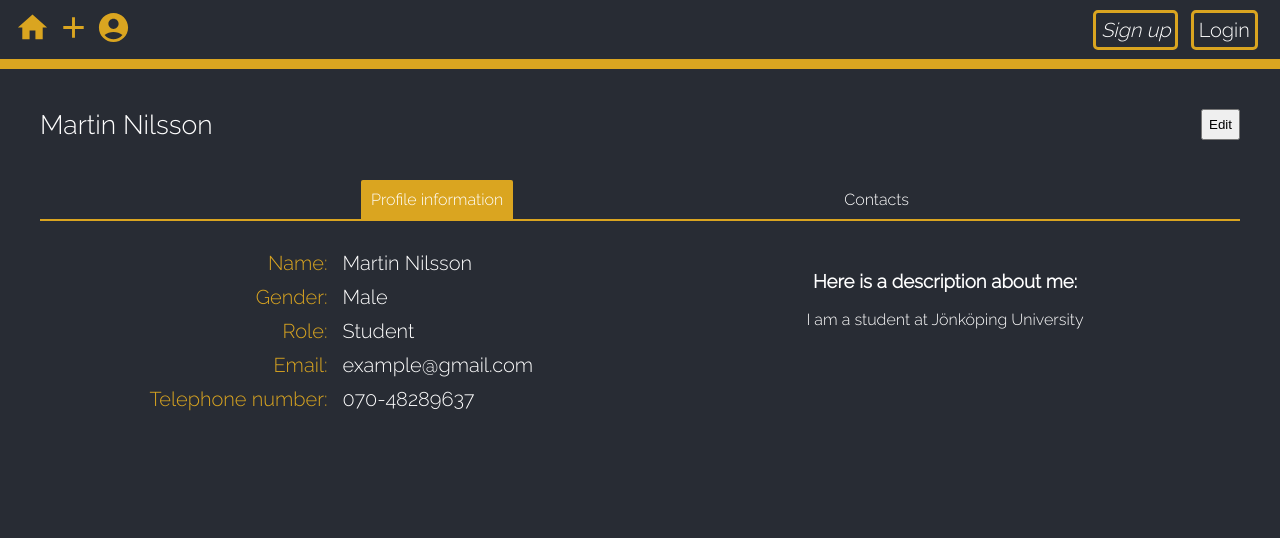
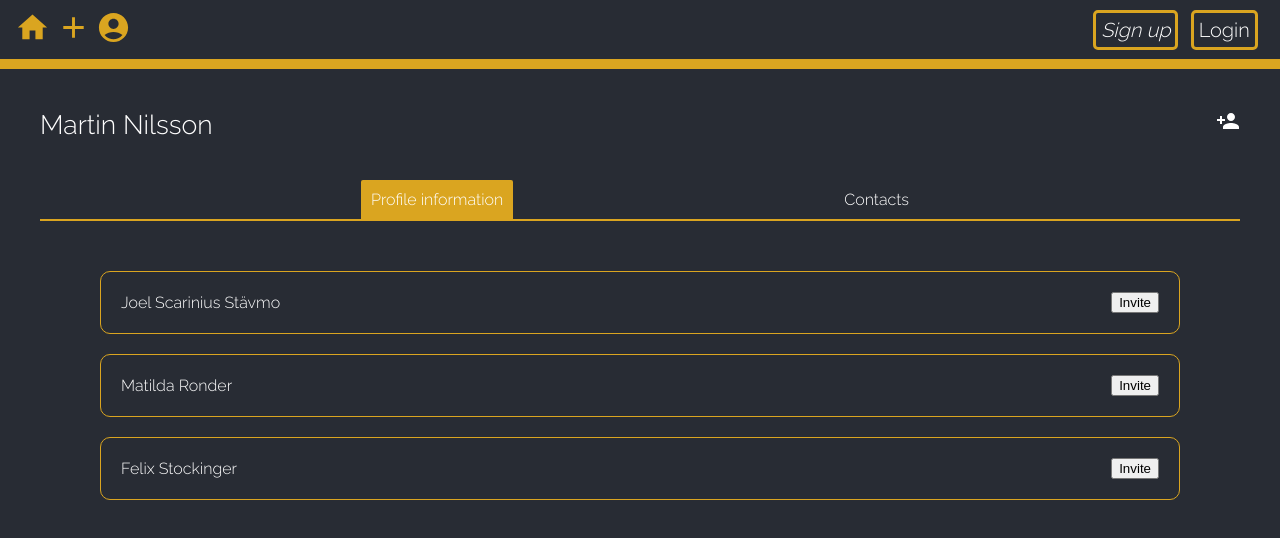
Before and after one commit to Civil-Data/OnlineMeetingSchedule, a React (Create React App) app in the folder frontend/: page /profile in a window 1280 px wide. Shown: the top 538 px of the page. Built offline with nearby package versions, Linux system fonts and the light colour scheme.

Commit message:
Started working on profile contexts

```diff
--- /dev/null
+++ b/frontend/src/Components/Profile/ProfileContacts.js
@@ -0,0 +1,30 @@
+import React from "react";
+
+const ProfileContacts = () => {
+    return (
+        <div>
+            <ul className="contact_list">
+                <li className="list_item">
+                    <span>Joel Scarinius Stävmo</span>
+                    <div className="button_area">
+                        <button>Invite</button>
+                    </div>
+                </li>
+                <li className="list_item">
+                    <span>Matilda Ronder</span>
+                    <div className="button_area">
+                        <button>Invite</button>
+                    </div>
+                </li>
+                <li className="list_item">
+                    <span>Felix Stockinger</span>
+                    <div className="button_area">
+                        <button>Invite</button>
+                    </div>
+                </li>
+            </ul>
+        </div>
+    );
+};
+
+export default ProfileContacts;
--- a/frontend/src/Components/Profile/ProfileTab.js
+++ b/frontend/src/Components/Profile/ProfileTab.js
@@ -1,7 +1,18 @@
-import React from "react";
+import React, { useState } from "react";
 
 const ProfileTab = ({ tab_name, is_active }) => {
-    return <span className={`tab ${is_active ? "active" : ""}`}>{tab_name}</span>;
+    const [displayContacts, setDisplayContacts] = useState(false);
+    return (
+        <span
+            onClick={() => {
+                setDisplayContacts(true);
+                console.log(displayContacts);
+            }}
+            className={`tab ${is_active ? "active" : ""}`}
+        >
+            {tab_name}
+        </span>
+    );
 };
 
 export default ProfileTab;
--- a/frontend/src/css/App.css
+++ b/frontend/src/css/App.css
@@ -271,3 +271,20 @@ p {
 .titles {
     text-align: center;
 }
+
+.contact_list {
+    margin: 0 40px;
+    padding: 20px;
+}
+
+.list_item {
+    display: flex;
+    align-items: center;
+    justify-content: space-between;
+    padding: 20px;
+    border-radius: 10px;
+    border: 1px solid goldenrod;
+    list-style: none;
+    margin-bottom: 20px;
+    white-space: no-wrap;
+}
--- a/frontend/src/index.js
+++ b/frontend/src/index.js
@@ -5,7 +5,6 @@ import { BrowserRouter } from "react-router-dom";
 import "./css/App.css";
 import App from "./App";
 import reportWebVitals from "./reportWebVitals";
-import Confirmation from "./views/Confirmation";
 
 const root = ReactDOM.createRoot(document.getElementById("root"));
 root.render(
--- a/frontend/src/views/Profile.js
+++ b/frontend/src/views/Profile.js
@@ -1,9 +1,14 @@
 // import TypingEffect from "../Components/TypingEffect";
+import { useState } from "react";
 
-import ProfileInformation from "../Components/Profile/ProfileInformation";
+import ProfileContacts from "../Components/Profile/ProfileContacts";
+// import ProfileInformation from "../Components/Profile/ProfileInformation";
 import ProfileTab from "../Components/Profile/ProfileTab";
+import EditIcon from "@mui/icons-material/Edit";
+import PersonAddSharpIcon from "@mui/icons-material/PersonAddSharp";
 
 const Profile = () => {
+    const [displayContacts, setDisplayContacts] = useState(false);
     return (
         <>
             {/* <h1>Profile page</h1> */}
@@ -15,17 +20,32 @@ const Profile = () => {
             <div className="profile_container">
                 <div className="top_section">
                     <span>Martin Nilsson</span>
-                    <button>Edit</button>
+                    {displayContacts ? <EditIcon /> : <PersonAddSharpIcon />}
                 </div>
 
                 <div className="tab_area">
-                    <ProfileTab tab_name="Profile information" is_active={true} />
-                    <ProfileTab tab_name="Contacts" />
+                    <ProfileTab
+                        tab_name="Profile information"
+                        is_active={!displayContacts}
+                        onClick={() => {
+                            setDisplayContacts(false);
+                            console.log(displayContacts);
+                        }}
+                    />
+                    <ProfileTab
+                        tab_name="Contacts"
+                        is_active={displayContacts}
+                        onClick={() => {
+                            setDisplayContacts(true);
+                            console.log(displayContacts);
+                        }}
+                    />
                     {/* <span className="tab active">Profile information</span>
                     <span className="tab">Contacts</span> */}
                 </div>
 
-                <ProfileInformation />
+                {/* <ProfileInformation /> */}
+                <ProfileContacts />
                 {/* <div className="bottom_section">
                     <div className="profile_info">
                         {/* <di
```
Also changed, not shown: frontend/src/contexts/ProfileContext.js (added, +19 -0 lines).
